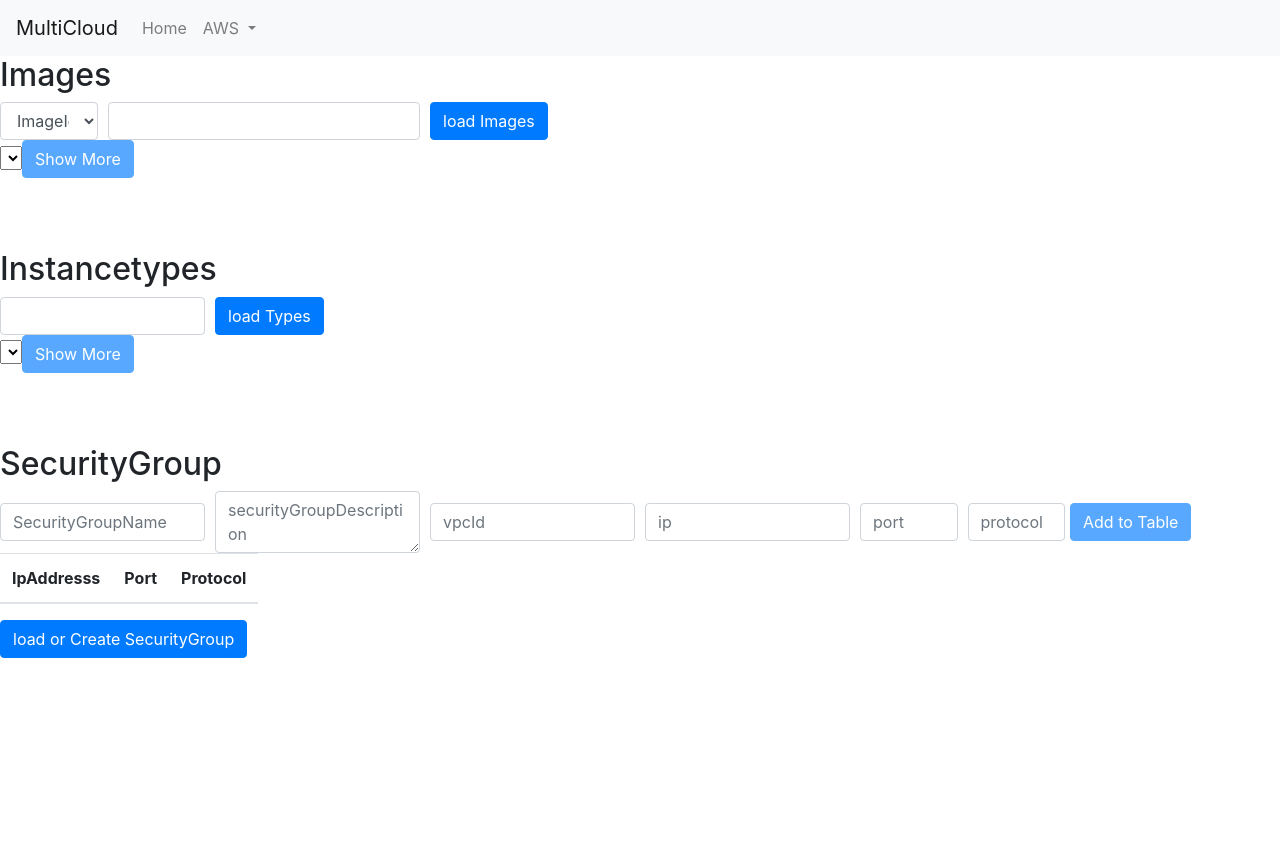
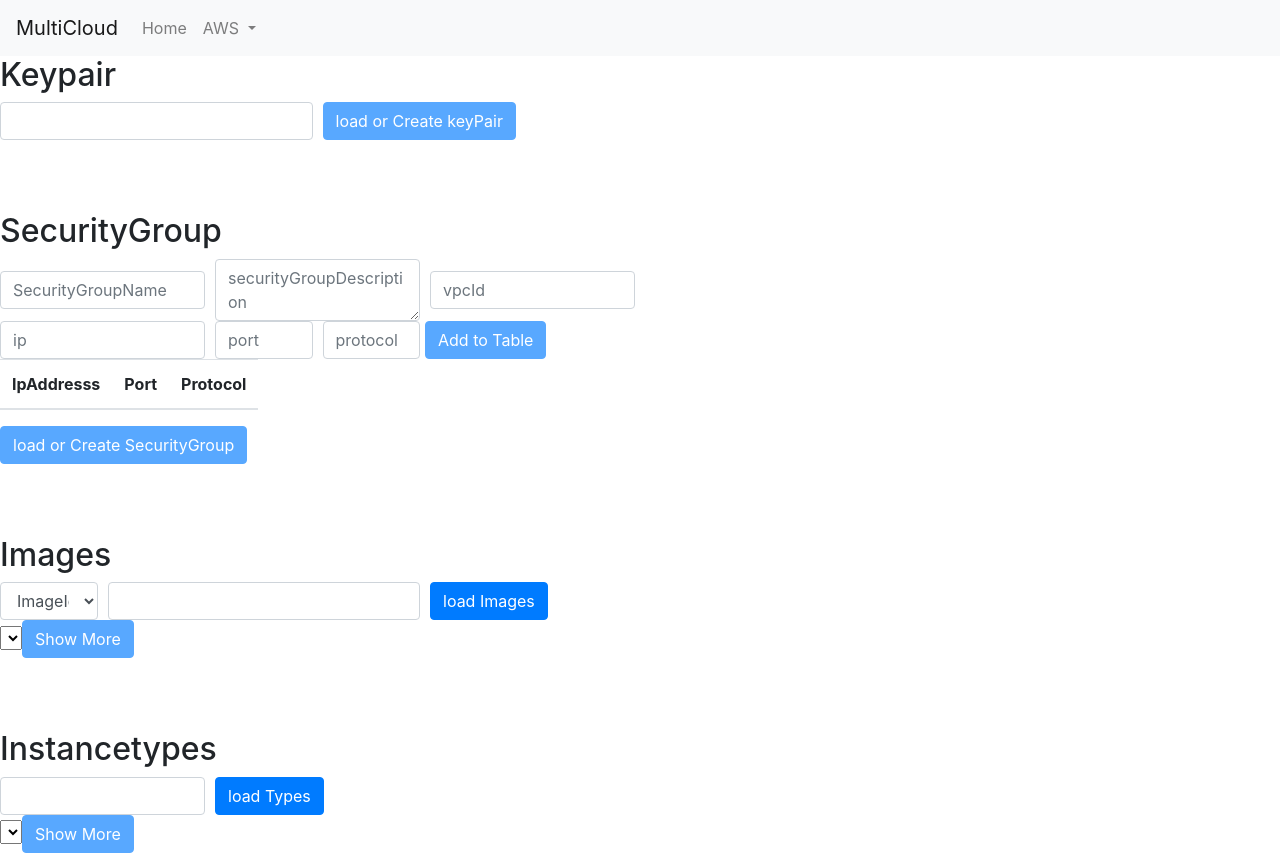
Before and after one commit to Kreidl/selfservice_multicloud, an Angular app in the folder frontend/: page /awsvmcreate in a window 1280 px wide. Before the commit the page ends 800 px from the top, so only its background shows below. Built offline with nearby package versions, Linux system fonts and the light colour scheme.

Commit message:
Implemented Keypair in Frontend and fixed imagename loading bug

```diff
--- a/frontend/src/app/awsvm/awsvm.component.html
+++ b/frontend/src/app/awsvm/awsvm.component.html
@@ -1,4 +1,87 @@
   <form [formGroup]="newVMForm" (ngSubmit)="onSubmit()">
+    <h2>Keypair</h2>
+    <div [hidden]="keypair">
+      <div class="form-row align-items-center">
+        <div class="col-sm-3">
+          <label class="sr-only" for="inlineFormInputKeypair">Keypair</label>
+          <div class="input-group">
+            <input type="text" class="form-control" id="inlineFormInputKeypair" formControlName="keypairInput">
+          </div>
+        </div>
+        <div class="col-auto">
+          <p *ngIf="!keypair && keypairSearchInfo"><em>Loading or Creating Keypair</em></p>
+          <input type="button" class="btn btn-primary" (click)="loadOrCreateKeypair()" value="load or Create keyPair" [disabled]="!this.f.keypairInput.value">
+        </div>
+      </div>
+    </div>
+    <div class="form-row align-items-center"  [hidden]="!keypair">
+      <div class="col-auto">
+        <input type="text" class="form-control" placeholder="keypair" formControlName="keypair" aria-label="keypair" value ="{{keypair}}" readonly>
+      </div>
+    </div>
+    <br/><br/><br/>
+
+
+    <h2>SecurityGroup</h2>
+    <div [hidden]="groupId">
+      <div class="form-row align-items-center">
+        <div class="input-group col-sm-2">
+          <input type="text" class="form-control" formControlName="securityGroupName" placeholder="SecurityGroupName" aria-label="SecurityGroupName">
+        </div>
+        <div class="input-group col-sm-2">
+          <textarea class="form-control" aria-label="SecurityGroupDescription" formControlName="securityGroupDescription" placeholder="securityGroupDescription"></textarea>
+        </div>
+        <div class="input-group col-sm-2">
+          <input type="text" class="form-control" placeholder="vpcId" formControlName="vpcId" aria-label="vpcId">
+        </div>
+      </div>
+      <div class="form-row align-items-center">
+        <div class="input-group col-sm-2">
+          <input type="text" class="form-control" placeholder="ip" formControlName="ip" aria-label="ip">
+        </div>
+        <div class="input-group col-sm-1">
+          <input type="number" class="form-control" placeholder="port" formControlName="port" aria-label="port">
+        </div>
+        <div class="input-group col-sm-1">
+          <input type="text" class="form-control" placeholder="protocol" formControlName="protocol" aria-label="protocol">
+        </div>
+        <input type="button" class="btn btn-primary" (click)="addToTable()" [disabled]="!(this.f.ip.value && this.f.port.value && this.f.protocol.value)" value="Add to Table" >
+      </div>
+      <div class="form-row align-items-center">
+        <div class="input-group col-sm-2">
+          <table class="table">
+            <thead>
+              <tr>
+                <th scope="col">IpAddresss</th>
+                <th scope="col">Port</th>
+                <th scope="col">Protocol</th>
+              </tr>
+            </thead>
+            <tbody>
+              <tr *ngFor="let authorize of authorizeConfig; let i = index">
+                <td>{{ authorize.ipaddress }}</td>
+                <td>{{ authorize.port }}</td>
+                <td>{{ authorize.protocol }}</td>
+              </tr>
+            </tbody>
+          </table>
+        </div>
+      </div>
+      <div class="form-row align-items-center">
+        <div class="col-auto">
+          <p *ngIf="!groupId && securityGroupInfo"><em>Loading or Creating SecurityGroup</em></p>
+          <input type="button" class="btn btn-primary" (click)="loadOrCreateSecurityGroup()" value="load or Create SecurityGroup" [disabled]="!(this.f.securityGroupName.value && this.f.securityGroupDescription.value && this.f.vpcId.value)">
+        </div>
+      </div>
+    </div>
+    <div class="form-row align-items-center"  [hidden]="!groupId">
+      <div class="col-auto">
+        <input type="text" class="form-control" placeholder="groupId" formControlName="groupId" aria-label="groupId" value ="{{groupId}}" readonly>
+      </div>
+    </div>
+    <br/><br/><br/>
+
+
     <h2>Images</h2>
     <div>
       <div class="form-row align-items-center">
@@ -38,7 +121,6 @@
 
 
     <h2>Instancetypes</h2>
-
     <div>
       <div class="form-row align-items-center">
         <div class="col-sm-2">
@@ -62,71 +144,4 @@
         </div>
       </div>
     </div>
-    <br/><br/><br/>
-
-
-
-    <h2>SecurityGroup</h2>
-    <div [hidden]="groupId">
-      <div class="form-row align-items-center">
-        <div class="input-group col-sm-2">
-          <input type="text" class="form-control" formControlName="securityGroupName" placeholder="SecurityGroupName" aria-label="SecurityGroupName">
-        </div>
-
-        <div class="input-group col-sm-2">
-          <textarea class="form-control" aria-label="SecurityGroupDescription" formControlName="securityGroupDescription" placeholder="securityGroupDescription"></textarea>
-        </div>
-
-        <div class="input-group col-sm-2">
-          <input type="text" class="form-control" placeholder="vpcId" formControlName="vpcId" aria-label="vpcId">
-        </div>
-
-        <div class="input-group col-sm-2">
-          <input type="text" class="form-control" placeholder="ip" formControlName="ip" aria-label="ip">
-        </div>
-
-        <div class="input-group col-sm-1">
-          <input type="number" class="form-control" placeholder="port" formControlName="port" aria-label="port">
-        </div>
-
-        <div class="input-group col-sm-1">
-          <input type="text" class="form-control" placeholder="protocol" formControlName="protocol" aria-label="protocol">
-        </div>
-
-        <input type="button" class="btn btn-primary" (click)="addToTable()" [disabled]="!(this.f.ip.value && this.f.port.value && this.f.protocol.value)" value="Add to Table" >
-      </div>
-      <div class="form-row align-items-center">
-        <div class="input-group col-sm-2">
-          <table class="table">
-            <thead>
-              <tr>
-                <th scope="col">IpAddresss</th>
-                <th scope="col">Port</th>
-                <th scope="col">Protocol</th>
-              </tr>
-            </thead>
-            <tbody>
-              <tr *ngFor="let authorize of authorizeConfig; let i = index">
-                <td>{{ authorize.ipaddress }}</td>
-                <td>{{ authorize.port }}</td>
-                <td>{{ authorize.protocol }}</td>
-              </tr>
-            </tbody>
-          </table>
-        </div>
-      </div>
-      <div class="form-row align-items-center">
-        <div class="col-auto">
-          <p *ngIf="!groupId && securityGroupInfo"><em>Loading or Creating SecurityGroup</em></p>
-          <input type="button" class="btn btn-primary" (click)="loadOrCreateSecurityGroup()" value="load or Create SecurityGroup" >
-        </div>
-      </div>
-    </div>
-
-    <div class="form-row align-items-center"  [hidden]="!groupId">
-      <div class="col-auto">
-        <input type="text" class="form-control" placeholder="groupId" formControlName="groupId" aria-label="groupId" value ="{{groupId}}" readonly>
-      </div>
-    </div>
-
   </form>
--- a/frontend/src/app/awsvm/awsvm.component.ts
+++ b/frontend/src/app/awsvm/awsvm.component.ts
@@ -1,13 +1,14 @@
 import { Component, OnInit } from '@angular/core';
 import { FormBuilder, FormGroup, Validators, FormControl } from '@angular/forms';
-import { ImageService, ImageRequest, InstancetypeService, SecuritygroupService, SecurityGroupRequestAuthorizeConfiguration, SecurityGroupRequest } from '../api/aws/index';
+import { ImageService, ImageRequest, InstancetypeService, SecuritygroupService,
+  SecurityGroupRequestAuthorizeConfiguration, SecurityGroupRequest, KeypairService, KeyPairRequest } from '../api/aws/index';
 import {Observable} from 'rxjs';
 
 @Component({
   selector: 'app-awsvm',
   templateUrl: './awsvm.component.html',
   styleUrls: ['./awsvm.component.css'],
-  providers: [ImageService, InstancetypeService, SecuritygroupService]
+  providers: [ImageService, InstancetypeService, SecuritygroupService, KeypairService]
 })
 export class AwsvmComponent implements OnInit {
 
@@ -18,10 +19,12 @@ export class AwsvmComponent implements OnInit {
   types: any[];
   displayNumImages = 10;
   displayNumTypes = 10;
-  groupId: string;
+  groupId: string = null;
+  keypair: string = null;
   imagesSearchInfo = false;
   typesSearchInfo = false;
   securityGroupInfo = false;
+  keypairSearchInfo = false;
 
 
   authorizeConfig: Array<SecurityGroupRequestAuthorizeConfiguration> = [];
@@ -31,6 +34,7 @@ export class AwsvmComponent implements OnInit {
   constructor(private imageService: ImageService,
               private instancetypeService: InstancetypeService,
               private securitygroupService: SecuritygroupService,
+              private keypairService: KeypairService,
               private formBuilder: FormBuilder) { }
 
   ngOnInit() {
@@ -45,12 +49,15 @@ export class AwsvmComponent implements OnInit {
       ip: [''],
       port: [''],
       protocol: [''],
-      groupId: ['']
+      groupId: [''],
+      keypairInput:[''],
+      keypair: ['']
 
     });
     this.imagesSearchInfo = false;
     this.typesSearchInfo = false;
     this.securityGroupInfo = false;
+    this.keypairSearchInfo = false;
   }
 
   onSubmit() {
@@ -173,6 +180,23 @@ export class AwsvmComponent implements OnInit {
 
   }
 
+  loadOrCreateKeypair() {
+    this.keypairSearchInfo = true;
+    if(this.f.keypairInput.value){
+      let keypairRequest: KeyPairRequest ={
+        keypair: this.f.keypairInput.value
+      }
+      this.keypairService.keypairLoadOrCreateKeyPair(keypairRequest).subscribe(
+        keypair => {
+          this.keypair = keypair.keypairId;
+        },
+        error => {
+          console.log(error);
+        });
+    }
+
+  }
+
   increaseImagesBy(value) {
     this.displayNumImages += value;
   }
```
Also changed, not shown: 2 other files (tests, documents, lock files or other folders).
